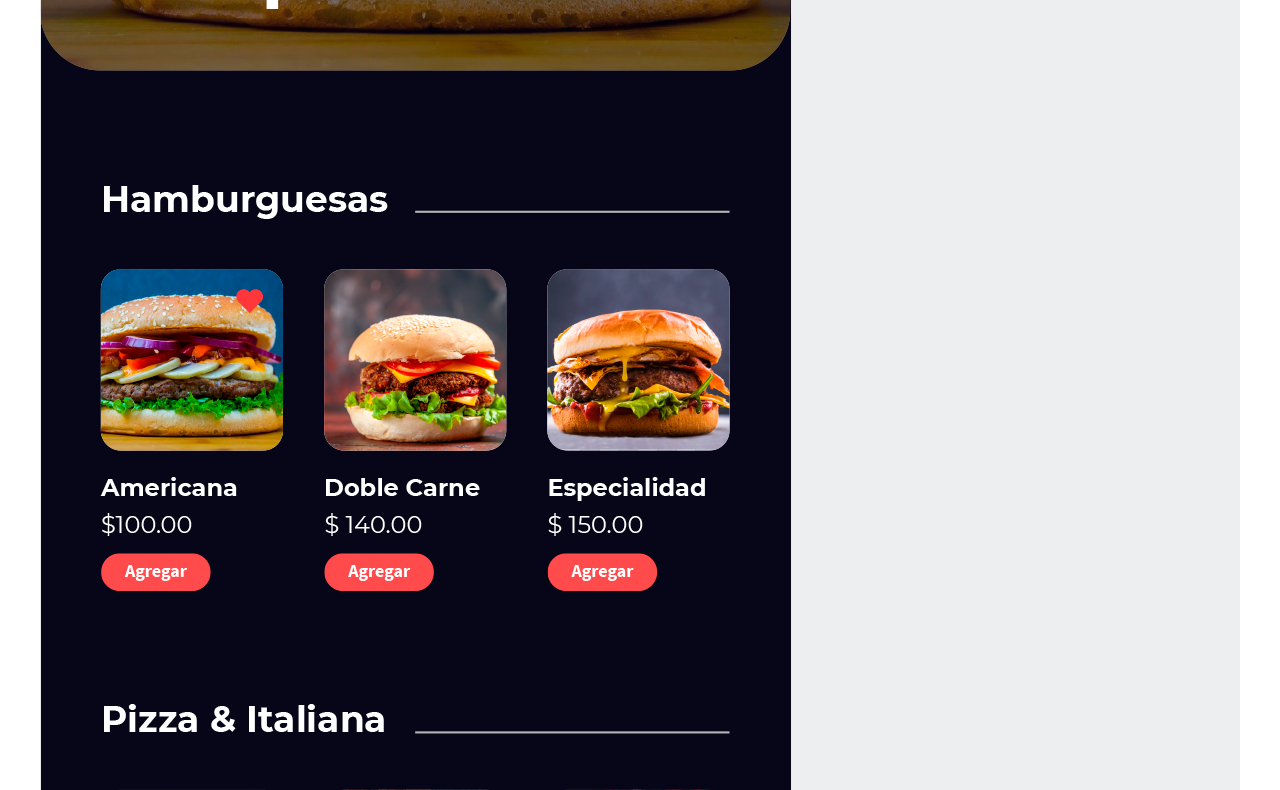
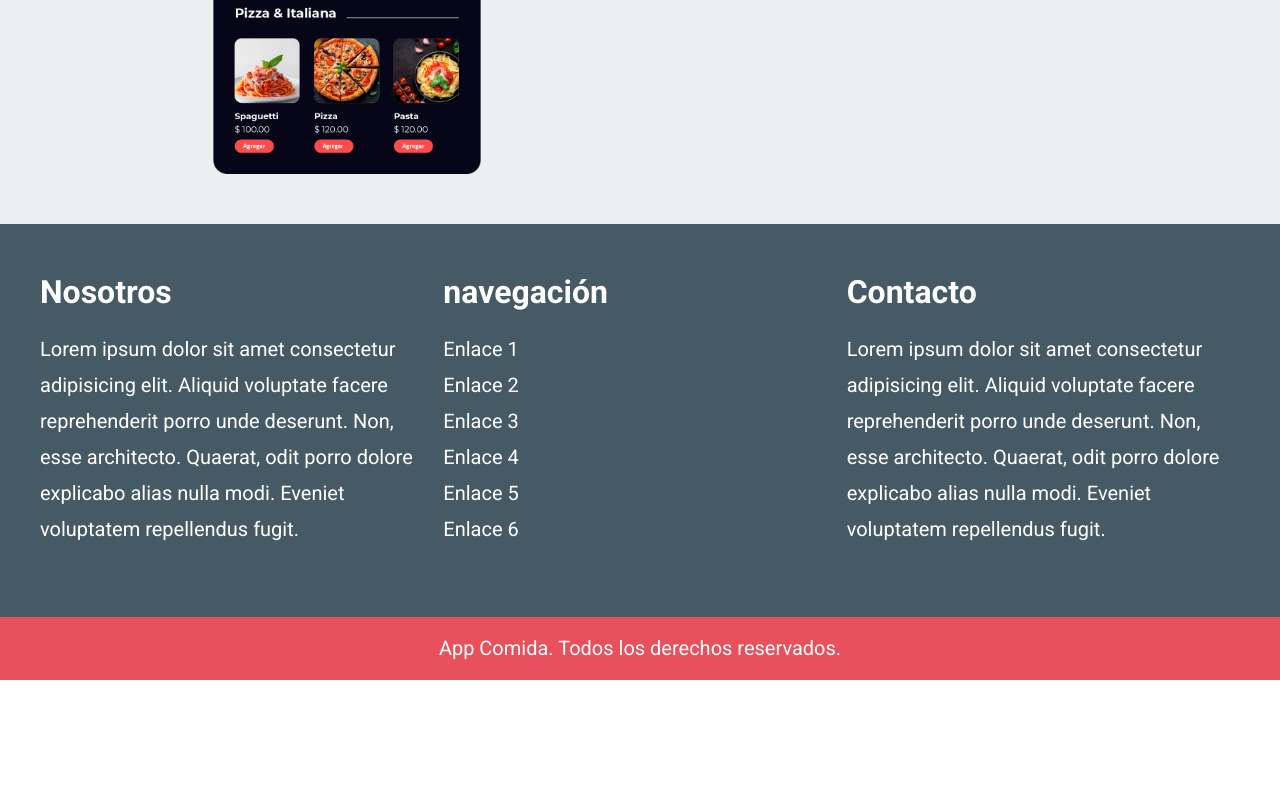
Before and after one commit to gatofelix20/tic-delivery, a website: page index.html in a window 1280 px wide. Shown: the part 5459-6249 px from the top of the page. After the commit the page ends 6139 px from the top, so only its background shows below. Drawn offline with Linux system fonts and the light colour scheme.

Commit message:
Anexando seccion descarga, y footer. Listo.

```diff
--- a/index.html
+++ b/index.html
@@ -374,7 +374,7 @@
                  </div>
 
                  <div class="tiendas">
-                    <h3 tiendas__heading>Descarga la App</h3>
+                    <h3 class="tiendas__heading">Descarga la App</h3>
                     <p class="tiendas__texto">Disponible para Android y ios</p>
 
                     <div class="tiendas__grid">
@@ -390,5 +390,37 @@
             </div>
          </section>
 
+         <!--Footer-->
+
+         <footer class="footer">
+            <div class="footer__grid contenedor">
+                 <div class="footer__widget">
+                    <h3 class="footer__heading">Nosotros</h3>
+                    <p class="footer__texto">Lorem ipsum dolor sit amet consectetur adipisicing elit. Aliquid voluptate facere reprehenderit porro unde deserunt. Non, esse architecto. Quaerat, odit porro dolore explicabo alias nulla modi. Eveniet voluptatem repellendus fugit.</p>
+                 </div>
+
+                 <div class="footer__widget">
+                    <h3 class="footer__heading">navegación</h3>
+                    <nav class="footer__nav">
+                       <a href="#" class="footer__link">Enlace 1</a>
+                       <a href="#" class="footer__link">Enlace 2</a>
+                       <a href="#" class="footer__link">Enlace 3</a>
+                       <a href="#" class="footer__link">Enlace 4</a>
+                       <a href="#" class="footer__link">Enlace 5</a>
+                       <a href="#" class="footer__link">Enlace  6</a>
+                    </nav>
+                 </div>
+
+                 <div class="footer__widget">
+                    <h3 class="footer__heading">Contacto</h3>
+                    <p class="footer__texto">Lorem ipsum dolor sit amet consectetur adipisicing elit. Aliquid voluptate facere reprehenderit porro unde deserunt. Non, esse architecto. Quaerat, odit porro dolore explicabo alias nulla modi. Eveniet voluptatem repellendus fugit.</p>
+                 </div>
+            </div>
+
+            <p class="footer__copyright">
+                App Comida. Todos los derechos reservados.
+            </p>
+         </footer>
+
 </body>
 </html>
--- a/src/scss/app.scss
+++ b/src/scss/app.scss
@@ -6,3 +6,4 @@
 @use 'favoritos';
 @use 'repartidores';
 @use 'descargar';
+@use 'footer';
--- a/src/scss/descargar/_descargar.scss
+++ b/src/scss/descargar/_descargar.scss
@@ -2,7 +2,29 @@
 @use 'base/mixins' as m;
 
 .descargar {
+    background-color: v.$grisClaro;
+    padding: v.$separacion;
+
     &__grid {
-        background-color: v.$grisClaro;
+        display: flex;
+        flex-direction: column-reverse;
+        @include m.tablet {
+            @include m.grid(2, v.$separacion);
+        }
+    }
+
+    &__imagen {
+        width: 50%;
+        margin: 5rem auto 0 auto;
+        transition-property: transform;
+        transition-duration: 300ms;
+
+        @include m.tablet {
+            margin-top: 0;
+        }
+
+        &:hover {
+            transform: rotate(4deg) scale(1.2);
+        }
     }
 }
--- a/src/scss/descargar/_tiendas.scss
+++ b/src/scss/descargar/_tiendas.scss
@@ -1,2 +1,35 @@
 @use 'base/variables' as v;
 @use 'base/mixins' as m;
+
+.tiendas {
+    display: flex;
+    flex-direction: column;
+    justify-content: center;
+
+    &__heading,
+    &__texto {
+        text-align: center
+    }
+
+    &__heading {
+        color: v.$secundario;
+        margin: 2rem 0 0 0;
+    }
+
+    __texto {
+        margin-bottom: 3rem
+    }
+
+    &__grid {
+        @include m.grid(2, 2rem);
+    }
+
+    &__enlace {
+        transition-property: transform;
+        transition-duration: 500ms;
+
+        &:hover {
+            transform: scale(1.2);
+        }
+    }
+}
--- /dev/null
+++ b/src/scss/footer/_footer.scss
@@ -0,0 +1,60 @@
+@use 'base/variables' as v;
+@use 'base/mixins' as m;
+
+.footer {
+    background-color: v.$secundario;
+    padding-top: v.$separacion;
+
+    &__grid {
+        @include m.tablet {
+            @include m.grid(3, 1rem);
+        }
+    }
+
+    &__widget {
+        margin-bottom: v.$separacion;
+        &:last-of-type {
+            margin-bottom: 0;
+        }
+    }
+
+    &__heading {
+        color: v.$blanco;
+        margin: 0;
+        text-align: center;
+
+        @include m.tablet {
+            text-align: left;
+        }
+    }
+
+    &__nav {
+        display: flex;
+        flex-direction: column;
+        }
+
+    &__nav,
+    &__texto {
+        margin-top: 2rem;
+    }
+
+    &__link,
+    &__texto {
+        font-size: 2rem;
+        line-height: 1.8;
+        color: v.$blanco;
+        text-align: center;
+
+        @include m.tablet {
+            text-align: left;
+        }
+    }
+
+    &__copyright {
+        background-color: v.$primario;
+        margin: 0;
+        color: v.$blanco;
+        text-align: center;
+        padding: 2rem;
+    }
+}
--- /dev/null
+++ b/src/scss/footer/_index.scss
@@ -0,0 +1 @@
+@forward 'footer';
```
Also changed, not shown: build/css/app.css, 1 other file.
